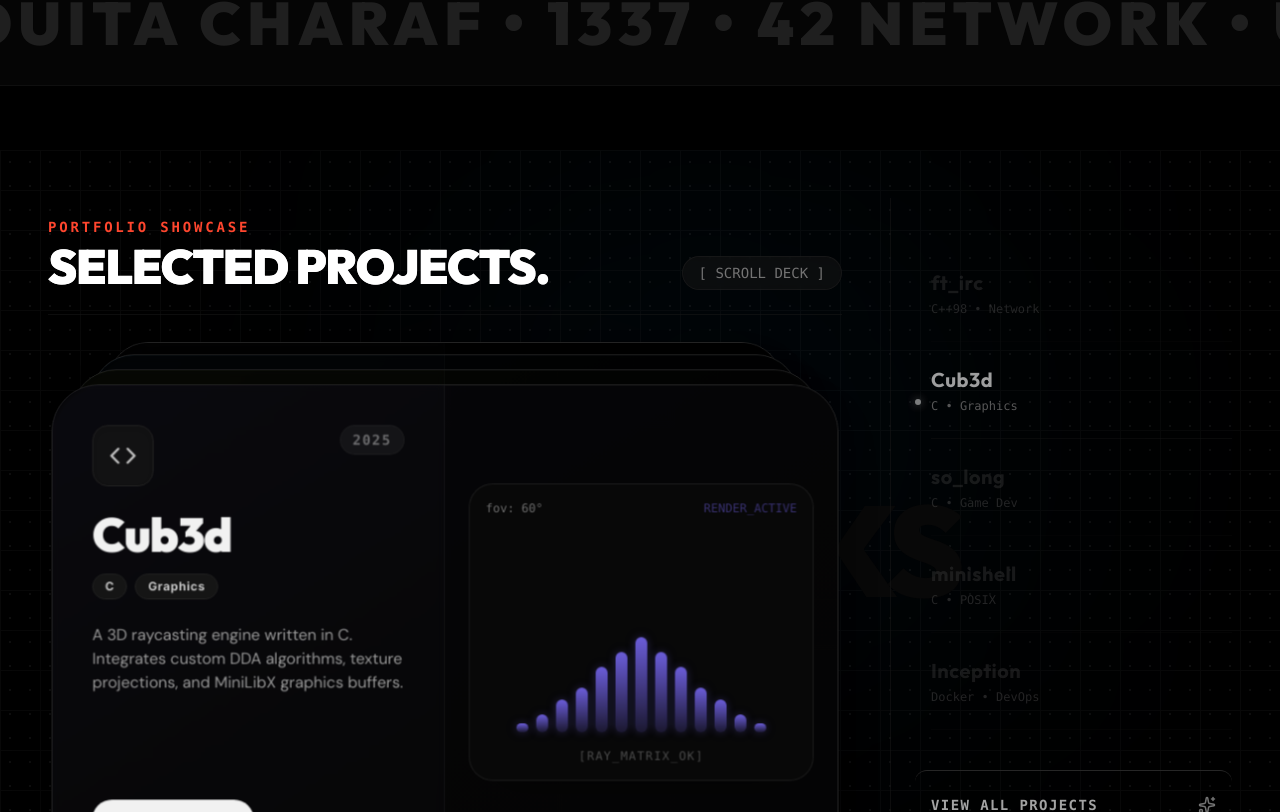
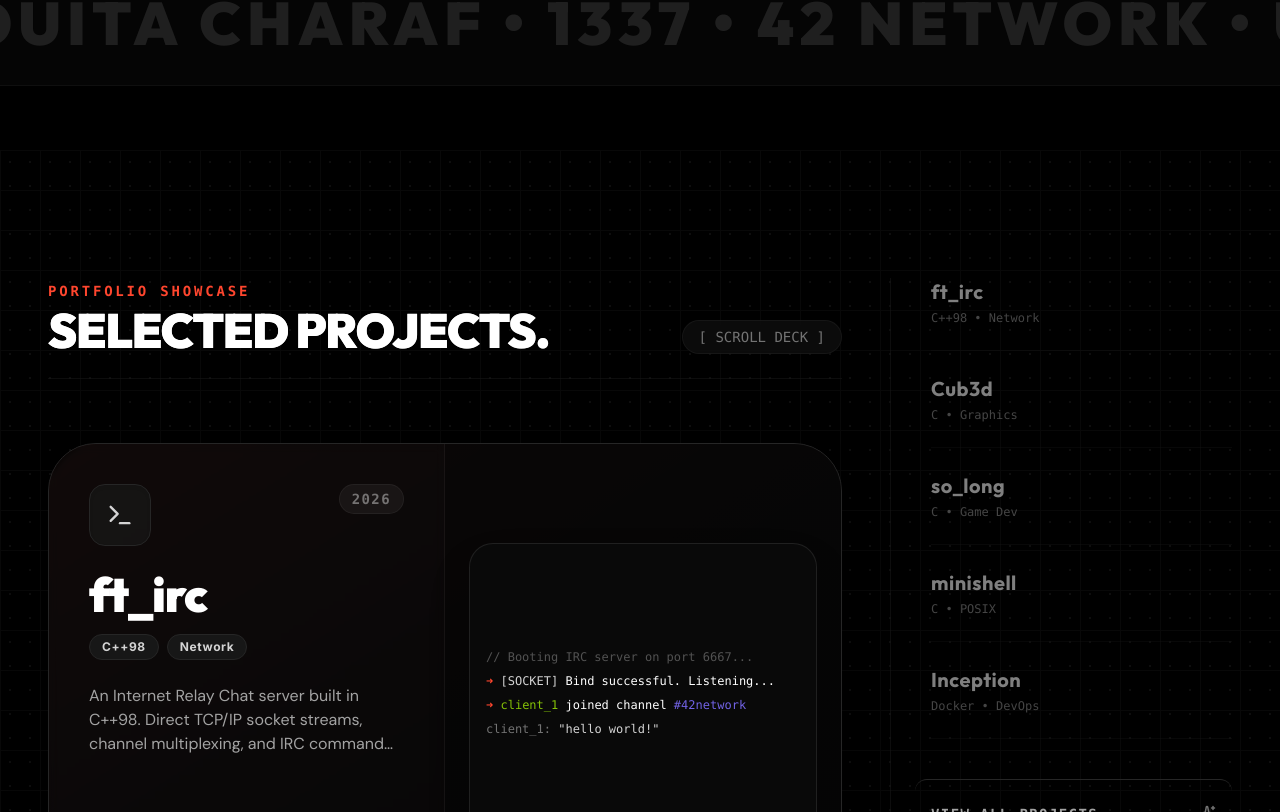
Before and after one commit to Souitaaa/portfolio, a React (Vite) app: page / in a window 1280 px wide. Shown: the part 568-1380 px from the top of the page. Built offline with nearby package versions, Linux system fonts and the light colour scheme.

Commit message:
modified the slidding docs

```diff
--- a/src/components/LatestWork.jsx
+++ b/src/components/LatestWork.jsx
@@ -1,5 +1,4 @@
-import React, { useRef } from 'react';
-import { motion, useScroll, useTransform } from 'framer-motion';
+import React from 'react';
 import { Terminal, Code, Play, Cpu, Layers, ExternalLink, Sparkles } from 'lucide-react';
 
 const projects = [
@@ -146,59 +145,24 @@ const projects = [
   }
 ];
 
-const ProjectCard = ({ project, index, scrollYProgress, totalProjects }) => {
+const ProjectCard = ({ project, index }) => {
   const Icon = project.icon;
 
-  // Map the 0-1 scroll progress to a 0 to (totalProjects - 1) active index.
-  const activeIndex = useTransform(scrollYProgress, [0, 1], [0, totalProjects - 1]);
-
-  // Use array-based transforms to define exact states for each relative position
-  const scale = useTransform(
-    activeIndex,
-    [index - 3, index - 2, index - 1, index, index + 1],
-    [0.85, 0.9, 0.95, 1, 0.9] // Cards behind scale down; animating out scales slightly back
-  );
-
-  const y = useTransform(
-    activeIndex,
-    [index - 3, index - 2, index - 1, index, index + 0.3, index + 1],
-    [-120, -80, -40, 0, -200, -1000] // Cards behind translate up slightly; active card slides up and away fast
-  );
-
-  const opacity = useTransform(
-    activeIndex,
-    [index, index + 0.3, index + 1],
-    [1, 0, 0] // Active card fades out as it animates up
-  );
-
-  const overlayOpacity = useTransform(
-    activeIndex,
-    [index - 3, index - 2, index - 1, index],
-    [0.7, 0.5, 0.3, 0] // Background cards have darker overlays, front card has none
-  );
-
-  // Z-index ensures natural stacking: card 0 is on top initially, card 4 is on the bottom
-  const zIndex = totalProjects - index;
+  // Stacking logic calculations
+  // `top` defines where the card sticks when scrolling
+  const topOffset = 100 + (index * 40);
+  const zIndex = index + 10;
 
   return (
-    <motion.div
-      className="absolute top-0 w-full h-[450px] md:h-[500px] rounded-[32px] md:rounded-[48px] bg-[#0d0d0e] border border-neutral-800 shadow-2xl flex flex-col lg:flex-row overflow-hidden will-change-transform"
+    <div
+      className="sticky w-full h-[450px] md:h-[500px] rounded-[32px] md:rounded-[48px] bg-[#0d0d0e] border border-neutral-800 shadow-2xl flex flex-col lg:flex-row overflow-hidden mb-12 transition-all duration-300"
       style={{
-        scale,
-        y,
-        opacity,
-        zIndex,
-        transformOrigin: "bottom center"
+        top: `${topOffset}px`,
+        zIndex: zIndex,
       }}
     >
       {/* Background ambient gradient light inside each card */}
       <div className={`absolute inset-0 bg-gradient-to-br ${project.color} opacity-30 pointer-events-none z-0`} />
-
-      {/* Visual Dimming/Overlay for background cards */}
-      <motion.div
-        className="absolute inset-0 bg-black z-50 pointer-events-none rounded-[32px] md:rounded-[48px]"
-        style={{ opacity: overlayOpacity }}
-      />
 
       {/* Card Content */}
       <div className="relative z-10 w-full h-full flex flex-col lg:flex-row">
@@ -252,59 +216,26 @@ const ProjectCard = ({ project, index, scrollYProgress, totalProjects }) => {
         </div>
 
       </div>
-    </motion.div>
+    </div>
   );
 };
 
-const ProjectNavMenu = ({ projects, scrollYProgress }) => {
-  const totalProjects = projects.length;
-  // Map 0-1 scroll progress to active index
-  const activeIndex = useTransform(scrollYProgress, [0, 1], [0, totalProjects - 1]);
-
+const ProjectNavMenu = ({ projects }) => {
   return (
-    <div className="flex flex-col gap-6 w-full">
+    <div className="flex flex-col gap-6 w-full sticky top-[100px]">
       {projects.map((project, index) => {
-        // The project is active when activeIndex is roughly equal to its index.
-        const isActive = useTransform(
-          activeIndex,
-          [index - 0.5, index, index + 0.5],
-          [0, 1, 0] // 1 when active, 0 otherwise
-        );
-
-        const opacity = useTransform(
-          activeIndex,
-          [index - 0.5, index, index + 0.5],
-          [0.3, 1, 0.3]
-        );
-
-        const color = useTransform(
-          activeIndex,
-          [index - 0.5, index, index + 0.5],
-          ["#525252", "#ffffff", "#525252"] // text-neutral-500 to text-white
-        );
-
         return (
-          <motion.div
+          <div
             key={index}
-            className="flex flex-col border-b border-neutral-900/60 pb-6 last:border-0 relative"
-            style={{ opacity }}
+            className="flex flex-col border-b border-neutral-900/60 pb-6 last:border-0 relative opacity-60 hover:opacity-100 transition-opacity duration-300"
           >
-            {/* Active Indicator */}
-            <motion.div
-              className="absolute -left-4 top-1/2 -translate-y-1/2 w-1.5 h-1.5 rounded-full bg-white shadow-[0_0_10px_rgba(255,255,255,0.8)]"
-              style={{ opacity: isActive }}
-            />
-
-            <motion.h4
-              className="text-lg md:text-xl font-clash font-bold tracking-wide"
-              style={{ color }}
-            >
+            <h4 className="text-lg md:text-xl font-clash font-bold tracking-wide text-neutral-300 hover:text-white transition-colors duration-300">
               {project.title}
-            </motion.h4>
+            </h4>
             <p className="text-xs font-mono text-neutral-500 mt-1">
               {project.tags.join(" • ")}
             </p>
-          </motion.div>
+          </div>
         );
       })}
 
@@ -320,25 +251,8 @@ const ProjectNavMenu = ({ projects, scrollYProgress }) => {
 };
 
 export default function LatestWork() {
-  const containerRef = useRef(null);
-
-  // Track scroll progress of the massive parent container
-  const { scrollYProgress } = useScroll({
-    target: containerRef,
-    offset: ["start start", "end end"]
-  });
-
   return (
-    // 1. The Pinned Container (Crucial): Massive height based on number of projects
-    <section
-      ref={containerRef}
-      className="relative w-full bg-[#000000]"
-      style={{ height: `${projects.length * 100}vh` }}
-    >
-
-      {/* 2. The Sticky Wrapper: position: sticky; top: 0; height: 100vh; overflow: hidden; */}
-      <div className="sticky top-0 h-[100vh] w-full overflow-hidden flex flex-col justify-center items-center font-inter select-none">
-
+    <section className="relative w-full bg-[#000000] py-24 md:py-32 font-inter select-none">
       {/* Ambient backgrounds */}
       <div className="absolute inset-0 overflow-hidden pointer-events-none z-0">
         <div className="absolute inset-0 bg-[linear-gradient(to_right,#111111_1px,transparent_1px),linear-gradient(to_bottom,#111111_1px,transparent_1px)] bg-[size:40px_40px] opacity-50" />
@@ -349,17 +263,13 @@ export default function LatestWork() {
       </div>
 
       {/* Content Wrapper - 3 Column Layout */}
-        <div className="relative z-10 w-full max-w-7xl mx-auto flex flex-col lg:flex-row h-full justify-between items-center px-6 md:px-12 py-12 gap-12">
+      <div className="relative z-10 w-full max-w-7xl mx-auto flex flex-col lg:flex-row h-full px-6 md:px-12 gap-12">
 
         {/* Center Stage (70%) */}
-          <div className="w-full lg:w-[70%] h-full flex flex-col justify-center relative z-10">
-            {/* Background Typography */}
-            <div className="absolute top-1/2 left-1/2 -translate-x-1/2 -translate-y-1/2 text-[14vw] lg:text-[10vw] font-black font-clash tracking-tighter text-[#080808] pointer-events-none select-none whitespace-nowrap z-0 w-full text-center">
-              LATEST WORKS
-            </div>
+        <div className="w-full lg:w-[70%] relative z-10">
 
           {/* Section Header */}
-            <div className="relative z-10 w-full mb-10 flex flex-col md:flex-row md:items-end justify-between border-b border-neutral-900/60 pb-6 shrink-0">
+          <div className="relative z-10 w-full mb-16 flex flex-col md:flex-row md:items-end justify-between border-b border-neutral-900/60 pb-6 shrink-0">
             <div>
               <span className="text-accent-red font-mono text-xs md:text-sm font-black uppercase tracking-[0.2em]">
                 PORTFOLIO SHOWCASE
@@ -374,25 +284,22 @@ export default function LatestWork() {
           </div>
 
           {/* 3D Stacked Cards Container */}
-            <div className="relative z-10 w-full max-w-4xl mx-auto h-[450px] md:h-[500px] perspective-1000 mt-4 md:mt-8">
+          <div className="relative z-10 w-full max-w-4xl mx-auto">
             {projects.map((project, index) => (
               <ProjectCard
                 key={index}
                 index={index}
                 project={project}
-                  scrollYProgress={scrollYProgress}
-                  totalProjects={projects.length}
               />
             ))}
           </div>
         </div>
 
         {/* Right Navigation Menu (30%) */}
-          <div className="hidden lg:flex w-[30%] h-full flex-col justify-center relative z-10 border-l border-neutral-900/60 pl-10">
-            <ProjectNavMenu projects={projects} scrollYProgress={scrollYProgress} />
+        <div className="hidden lg:block w-[30%] h-full relative z-10 border-l border-neutral-900/60 pl-10">
+          <ProjectNavMenu projects={projects} />
         </div>
 
-        </div>
       </div>
     </section>
   );
```
Lines whose indentation alone changed are shown as unchanged.
